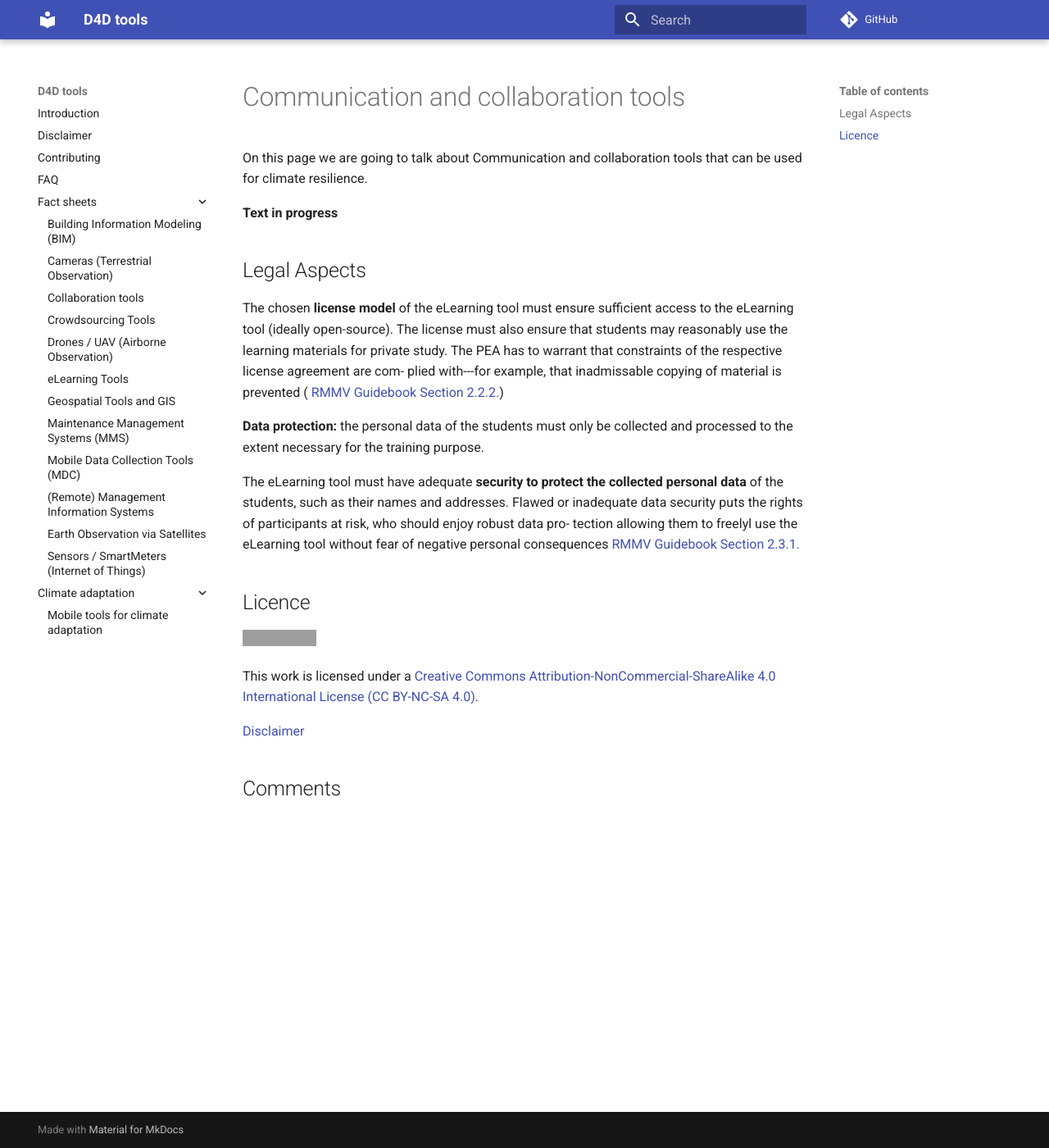
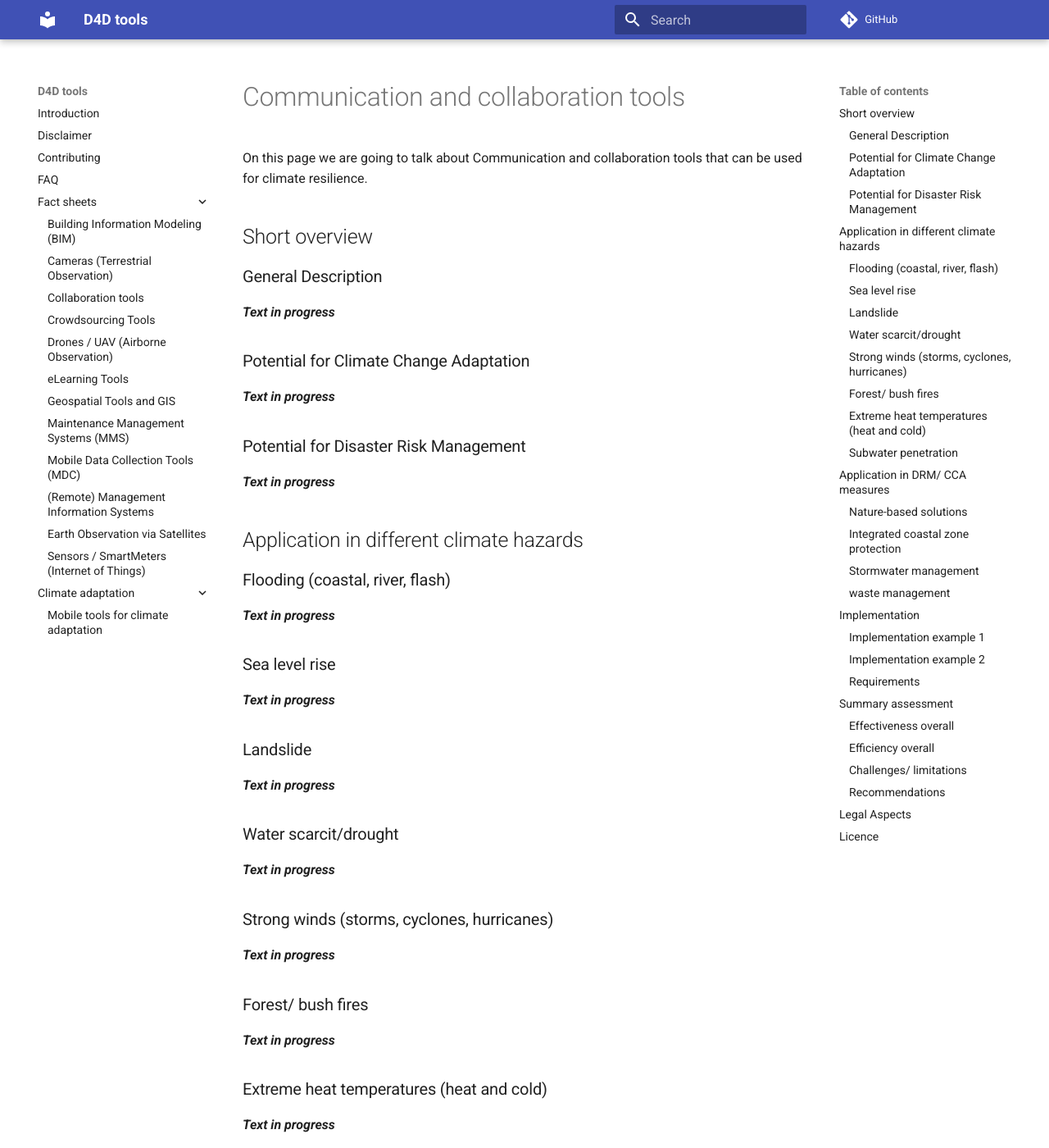
Before and after one commit to openkfw/d4dtools, an MkDocs documentation site: the page built from docs/climate-adaptation/communication.md, in a window 1280 px wide and 1400 px high. Shown: the whole window at 82% size. Built offline with MkDocs 1.6.1 and Material for MkDocs 9.7.7, drawn with Linux system fonts in a browser that asks for light colours; comment, search, counter and statistics services are not loaded; some of the changed text lies outside the part shown; grey boxes are pictures that could not be loaded.

Commit message:
Update structure in communication.md

```diff
--- a/docs/climate-adaptation/communication.md
+++ b/docs/climate-adaptation/communication.md
@@ -6,26 +6,107 @@
 
 On this page we are going to talk about Communication and collaboration tools that can be used for climate resilience.
 
-**Text in progress**
+## Short overview
+
+### General Description
+
+***Text in progress***
+
+### Potential for Climate Change Adaptation
+
+***Text in progress***
+
+### Potential for Disaster Risk Management
+
+***Text in progress***
+
+## Application in different climate hazards
+
+### Flooding (coastal, river, flash)
+
+***Text in progress***
+
+### Sea level rise
+
+***Text in progress***
+
+### Landslide
+
+***Text in progress***
+
+### Water scarcit/drought
+
+***Text in progress***
+
+### Strong winds (storms, cyclones, hurricanes)
+
+***Text in progress***
+
+### Forest/ bush fires
+
+***Text in progress***
+
+### Extreme heat temperatures (heat and cold)
+
+***Text in progress***
+
+### Subwater penetration
+
+***Text in progress***
+
+## Application in DRM/ CCA measures
+
+### Nature-based solutions
+
+***Text in progress***
+
+### Integrated coastal zone protection
+
+***Text in progress***
+
+### Stormwater management
+
+***Text in progress***
+
+### waste management
+
+***Text in progress***
+
+## Implementation
+
+### Implementation example 1
+
+***Text in progress***
+
+### Implementation example 2
+
+***Text in progress***
+
+### Requirements
+
+***Text in progress***
+
+## Summary assessment
+
+### Effectiveness overall
+
+***Text in progress***
+
+### Efficiency overall
+
+***Text in progress***
+
+### Challenges/ limitations
+
+***Text in progress***
+
+### Recommendations
+
+***Text in progress***
 
 ## Legal Aspects
 
-  The chosen **license model** of the eLearning tool must ensure
-  sufficient access to the eLearning tool (ideally open-source). The
-  license must also ensure that students may reasonably use the learning
-  materials for private study. The PEA has to warrant that constraints
-  of the respective license agreement are com- plied with---for example,
-  that inadmissable copying of material is prevented ( [RMMV Guidebook Section 2.2.2.](https://www.kfw-entwicklungsbank.de/Service/Publications-Videos/Publications-by-topic/Digitalisation/RMMV-Guidebook/))
-
-  **Data protection:** the personal data of the students must only be
-  collected and processed to the extent necessary for the training
-  purpose.
-
-  The eLearning tool must have adequate **security to protect the collected personal data** of the students, such as their names and
-  addresses. Flawed or inadequate data security puts the rights of
-  participants at risk, who should enjoy robust data pro- tection
-  allowing them to freelyl use the eLearning tool without fear of
-  negative personal consequences [RMMV Guidebook Section 2.3.1.](https://www.kfw-entwicklungsbank.de/Service/Publications-Videos/Publications-by-topic/Digitalisation/RMMV-Guidebook/)
+***Text in progress***
 
 ## Licence
 
```
